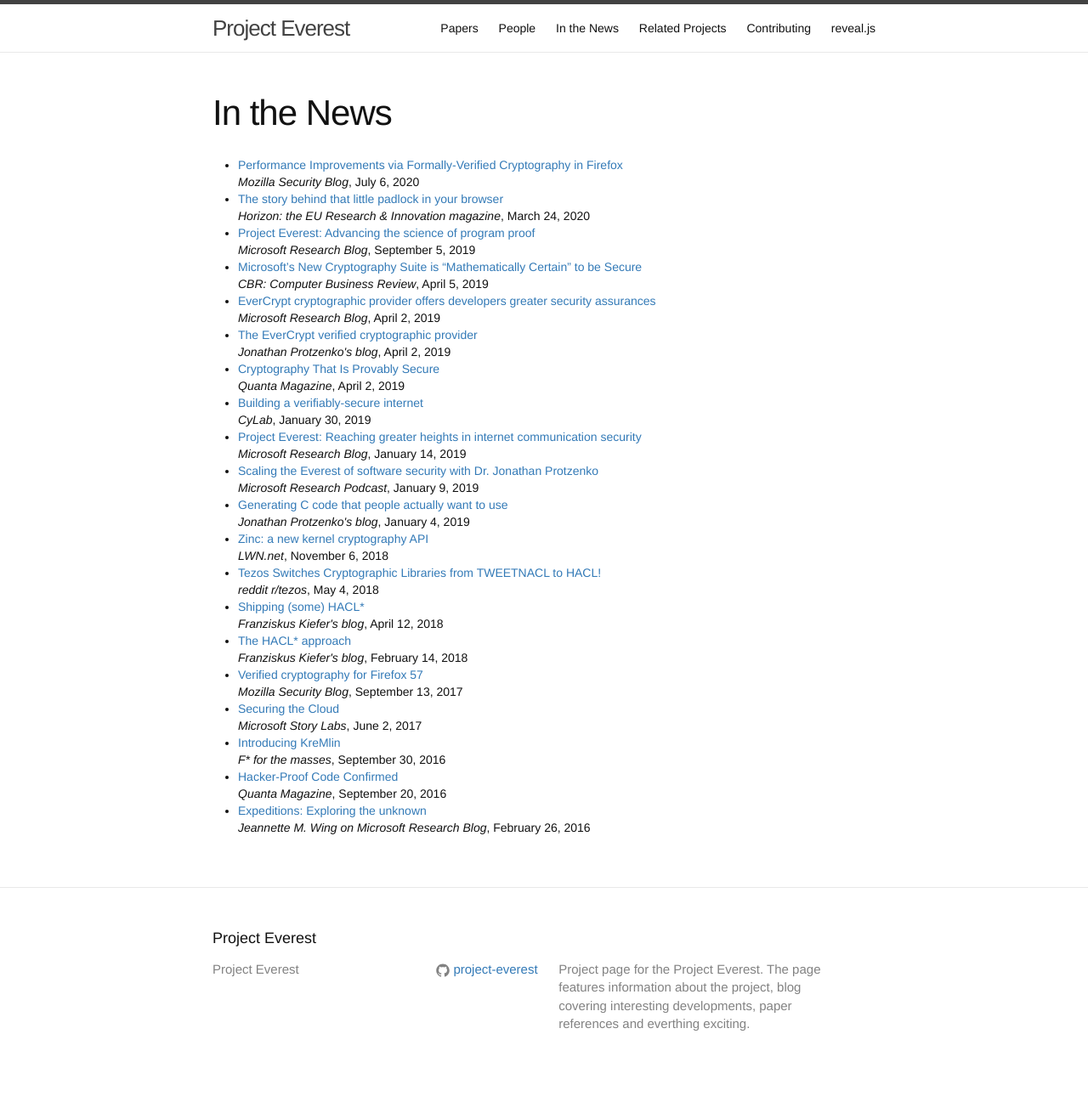
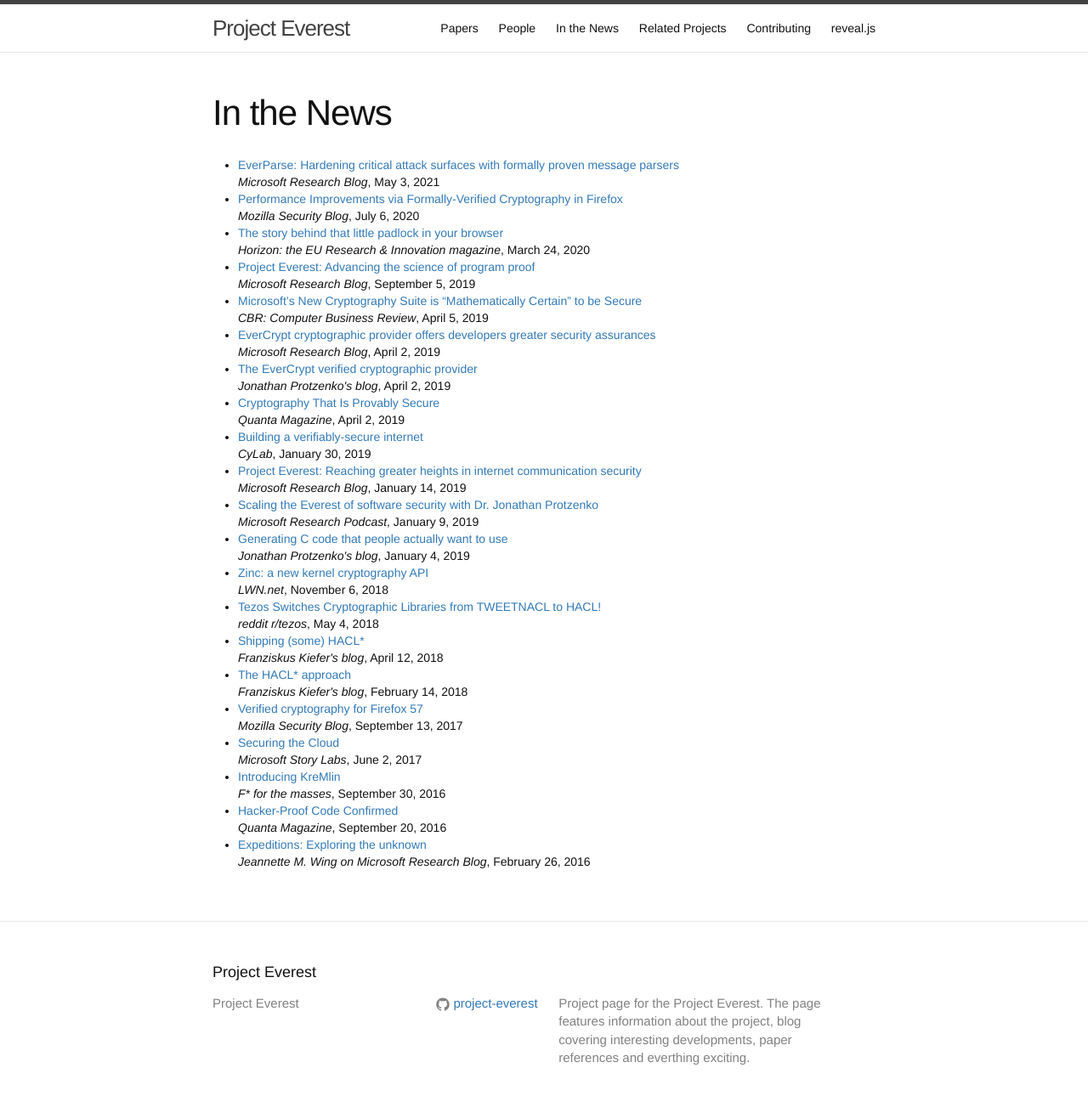
Before and after one commit to project-everest/project-everest.github.io, a Jekyll site: the page built from publicity.md, in a window 1280 px wide. Shown: the whole page at 85% size. Built offline with Jekyll 4.4.1, drawn with Linux system fonts in a browser that asks for light colours; before the commit the page ends 1270 px from its top, so only the background shows below that.

Commit message:
add link to the EverParse MSR blog post

```diff
--- a/_data/publicity.json
+++ b/_data/publicity.json
@@ -1,4 +1,11 @@
 [
+  {
+    "title" : "EverParse: Hardening critical attack surfaces with formally proven message parsers",
+    "url" : "https://www.microsoft.com/en-us/research/blog/everparse-hardening-critical-attack-surfaces-with-formally-proven-message-parsers/",
+    "venue" : "Microsoft Research Blog",
+    "description": "",
+    "date" : "May 3, 2021"
+  },
   {
     "title" : "Performance Improvements via Formally-Verified Cryptography in Firefox",
     "url" : "https://blog.mozilla.org/security/2020/07/06/performance-improvements-via-formally-verified-cryptography-in-firefox/",
```
